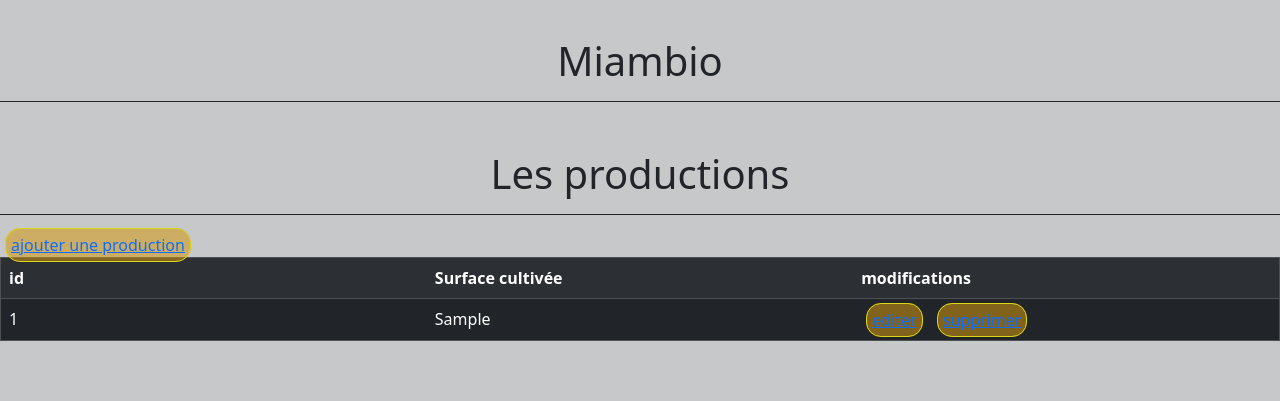
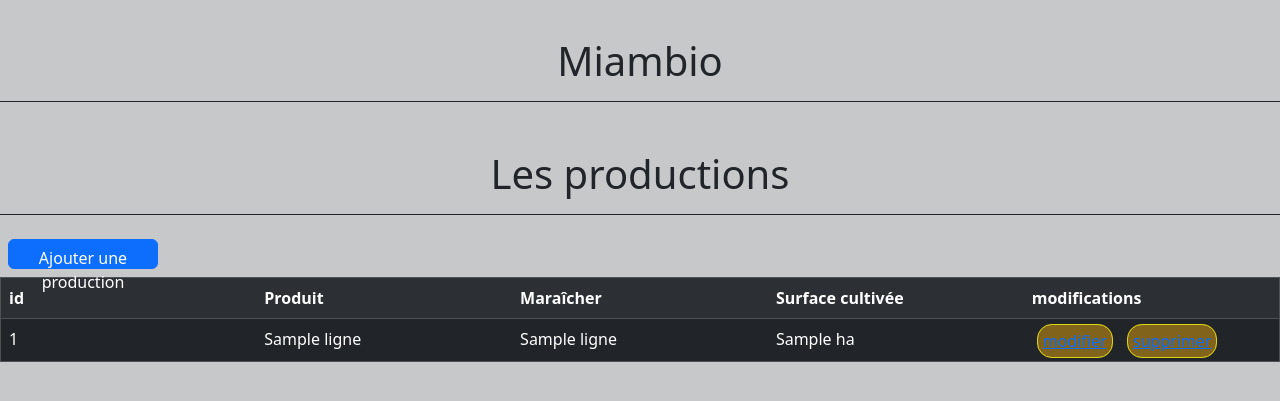
Before and after one commit to agaiffe2-iut90/Miambio, a Flask app: template PROJET FLASK/templates/production/show_production.html in a window 1280 px wide. Shown: the part 67-468 px from the top of the page. Run offline with Flask 3, Linux system fonts and the light colour scheme; the template is opened without the code that fills it: most values are stand-ins (such as "Sample title", 1, 10 or a date in 2020); some libraries are stand-ins or nearby versions.

Commit message:
Update show_production.html

```diff
--- a/PROJET FLASK/templates/production/show_production.html
+++ b/PROJET FLASK/templates/production/show_production.html
@@ -8,24 +8,30 @@
     <h1 class="text-center mt-5">Les productions</h1>
     <hr class="barre opacity-100">
 
-    <a class='class="btn btn-primary m-lg-2"' href="/production/add" >ajouter une production</a>
+    <a class="btn btn-primary m-lg-2" href="/production/add">Ajouter une production</a>
     {% if production | length >= 1 %}
         <table class="table table-dark table-striped">
             <tr>
-            <th>id</th><th>Surface cultivée</th><th>modifications</th>
+                <th>id</th>
+                <th>Produit</th>
+                <th>Maraîcher</th>
+                <th>Surface cultivée</th>
+                <th>modifications</th>
             </tr>
             {% for ligne in production %}
                 <tr>
                     <td>{{ ligne.id }}</td>
-                <td>{{ ligne.surface_cultivee }}</td>
+                    <td>{{ ligne.nom_produit }}</td>
+                    <td>{{ ligne.nom_maraicher }}</td>
+                    <td>{{ ligne.surface_cultivee }} ha</td>
                     <td>
-                      <a href="/production/edit?id={{ ligne.id }}">editer</a>
-                      <a href="/production/delete?id={{ ligne.id }}" >supprimer</a>
+                        <a href="/production/edit?id={{ ligne.id }}">modifier</a>
+                        <a href="/production/delete?id={{ ligne.id }}">supprimer</a>
                     </td>
                 </tr>
             {% endfor %}
         </table>
     {% else %}
-    <h2> la liste des productions est vide</h2>
+        <h2>La liste des productions est vide</h2>
     {% endif %}
 {% endblock %}
```
Lines whose indentation alone changed are shown as unchanged.
